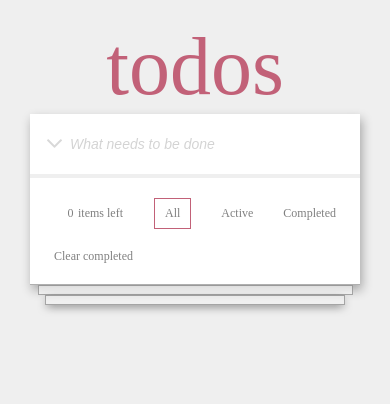
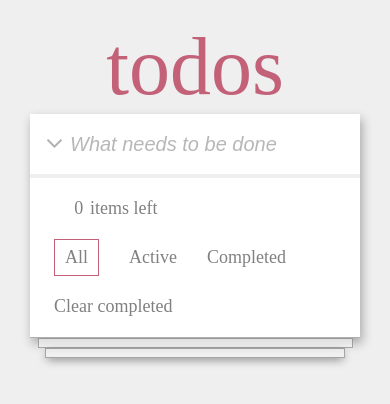
Before and after one commit to Agafocean/todos, a React (Vite) app: page / in a window 390 px wide. Shown: the top 404 px of the page. Built offline with nearby package versions, Linux system fonts and the light colour scheme.

Commit message:
todos 3.0

```diff
--- a/src/App.css
+++ b/src/App.css
@@ -39,7 +39,7 @@
   font-style: italic;
   font-size: 48px;
   color: #00000090;
-  opacity: 0.3;
+  opacity: 0.5;
 }
 
 .arrow-down {
@@ -48,7 +48,7 @@
   top: 40px;
   width: 40px;
   height: 40px;
-  opacity: 0.15;
+  opacity: 0.3;
 }
 
 .task {
@@ -237,7 +237,7 @@
   .input-task,
   .input-task::placeholder,
   .task-name {
-    font-size: 14px;
+    font-size: 20px;
   }
 
   .arrow-down {
@@ -261,6 +261,6 @@
   }
 
   .footer {
-    font-size: 12px;
+   /* font-size: 12px;*/
   }
 }
```
